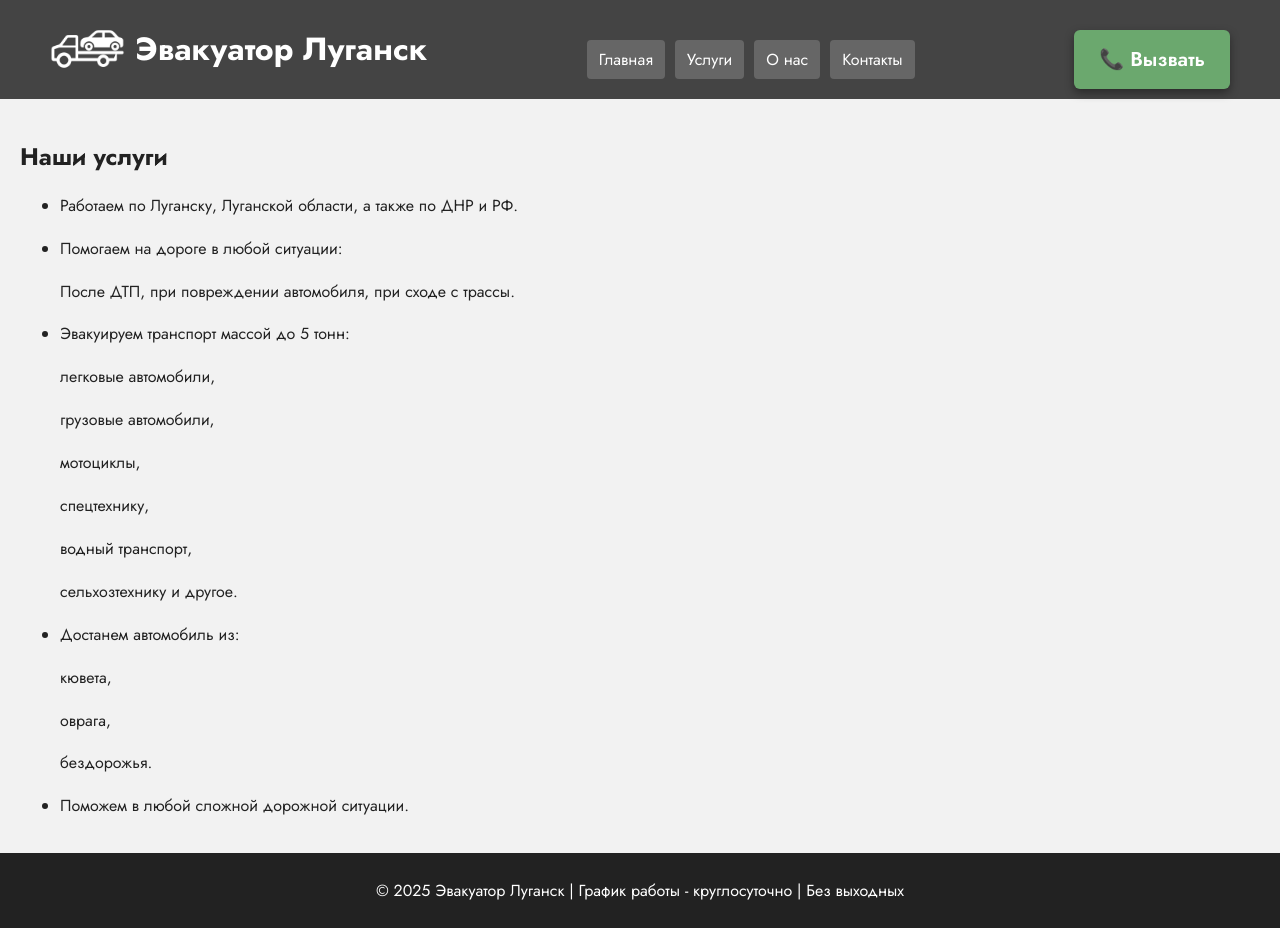
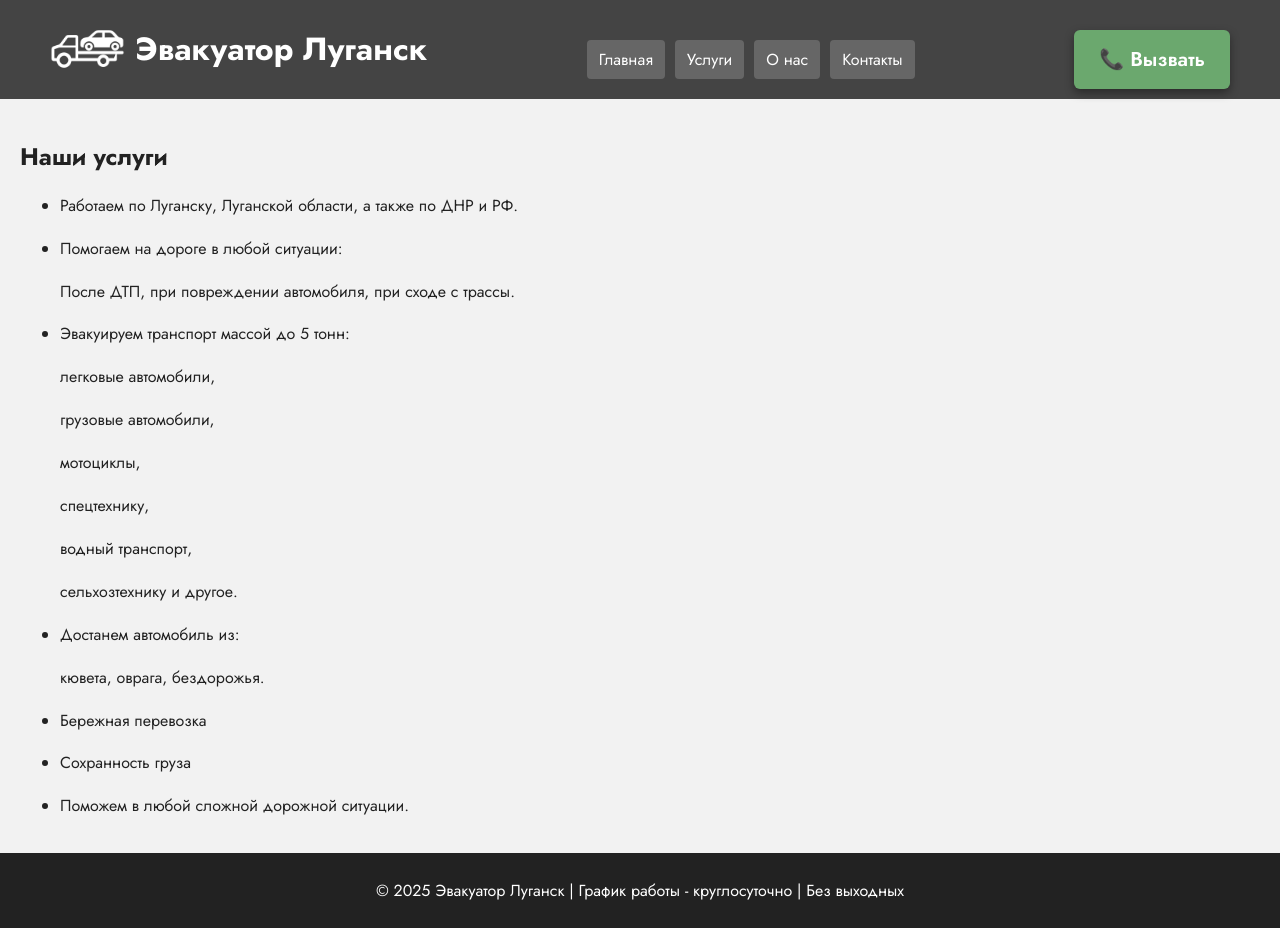
Before and after one commit to Dobrovolsky777/evacuator-lugansk, a Vue app: page /services in a window 1280 px wide. Built offline with nearby package versions, Linux system fonts and the light colour scheme.

Commit message:
Первый коммит: эвакуатор Луганск2222

```diff
--- a/src/components/Header.vue
+++ b/src/components/Header.vue
@@ -12,7 +12,7 @@
       <router-link to="/contacts">Контакты</router-link>
     </nav>
 
-    <a class="call-btn" href="tel:+79999999999">📞 Вызвать</a>
+    <a class="call-btn" href="tel:+79591486749">📞 Вызвать</a>
   </header>
 </template>
 
--- a/src/views/Contacts.vue
+++ b/src/views/Contacts.vue
@@ -1,8 +1,8 @@
 <template>
   <section class="fade-section">
     <h2>Контакты</h2>
-    <p>Телефон: <a href="tel:+79999999999">+7 (999) 999-99-99</a></p>
-    <p>WhatsApp / Viber: +7 (999) 999-99-99</p>
+    <p>Телефон: <a href="tel:+79591486749">+7 (959) 148-67-49</a></p>
+    <p>WhatsApp / Viber: +7 (959) 148-67-49</p>
     <iframe
       src="https://yandex.ru/map-widget/v1/?um=constructor%3Aexample"
       width="100%"
--- a/src/views/Home.vue
+++ b/src/views/Home.vue
@@ -4,7 +4,7 @@
     <div class="hero-content">
       <h2>Быстрая помощь на дороге</h2>
       <p>Эвакуатор в Луганске и области, круглосуточно.</p>
-      <a class="call-btn" href="tel:+79999999999">📞 Вызвать сейчас</a>
+      <a class="call-btn" href="tel:+79591486749">📞 Вызвать сейчас</a>
     </div>
     <img class="hero-img" src="/evacuator.jpg" alt="Эвакуатор">
   </section>
@@ -24,6 +24,7 @@
   object-fit: cover;
   filter: brightness(60%);
   max-height: 700px;
+    animation: fadeIn 1s ease-in;
 }
 
 .overlay {
@@ -54,6 +55,7 @@
   font-weight: 600;
   box-shadow: 0 4px 10px rgba(0,0,0,0.4);
   transition: 0.3s;
+
 }
 .call-btn:hover {
   background: #414141;
--- a/src/views/Services.vue
+++ b/src/views/Services.vue
@@ -31,9 +31,13 @@
 
 <h2></h2>кювета,
 
-<h2></h2>оврага,
+оврага,
 
-<h2></h2>бездорожья.
+бездорожья.
+
+<h2></h2><li>Бережная перевозка </li>
+
+<h2></h2><li>Сохранность груза </li>
 
 <h2></h2><li>Поможем в любой сложной дорожной ситуации.</li>
 
```
